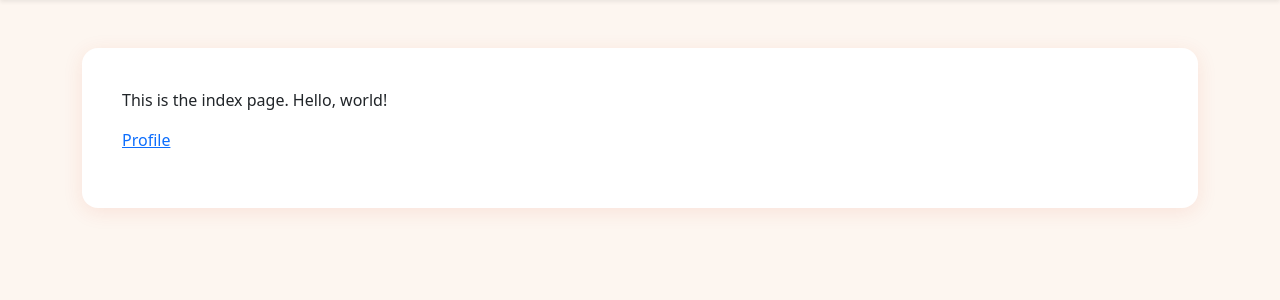
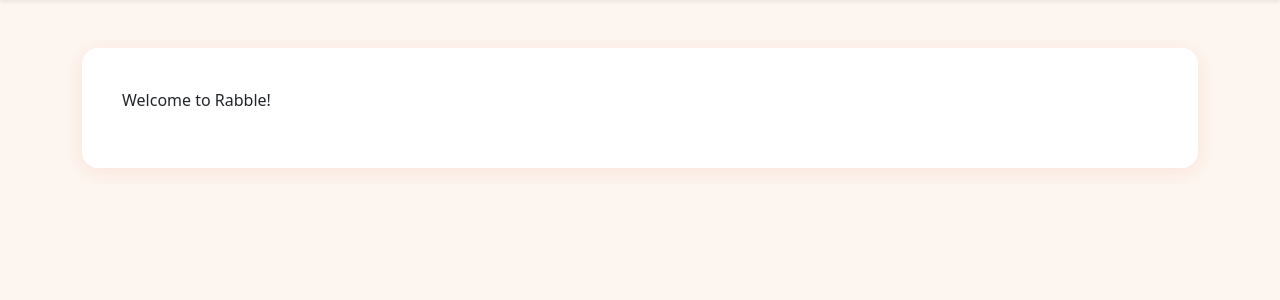
Before and after one commit to namdabest253/rabble, a Django app: page /rabble/ in a window 1280 px wide. Shown: the part 74-374 px from the top of the page. Run offline with Django 5.2, Linux system fonts and the light colour scheme.

Commit message:
done probably

```diff
--- a/src/rabble/views.py
+++ b/src/rabble/views.py
@@ -2,9 +2,14 @@ from django.shortcuts import render
 from django.http import HttpResponse
 
 def index(request):
-    context = {"welcome": "Hello, world!"}
+    if request.user.is_authenticated:
+        context = {"welcome": str(request.user) + "!"}
+    else:
+        context = {"welcome": "to Rabble!"}
 
     return render(request, "rabble/index.html", context)
 
 def profile(request):
-    return render(request, "rabble/profile.html")
+    context = {"username" : str(request.user), "email": str(request.user) + "@example.com"}
+
+    return render(request, "rabble/profile.html", context)
--- a/src/templates/rabble/base.html
+++ b/src/templates/rabble/base.html
@@ -44,7 +44,12 @@
         <div class="container-fluid">
             <a class="navbar-brand" href="{% url 'index' %}">Rabble</a>
             <div class="d-flex ms-auto">
-                <a class="btn btn-login" href="{% url 'login' %}">Login</a>
+                {% if user.is_authenticated %}
+                  <a class="btn btn-login" href="{% url 'profile' %}">My Profile</a>
+                  <a class="btn btn-login" href="{% url 'logout' %}">Logout</a>
+                {% else %}
+                  <a class="btn btn-login" href="{% url 'login' %}">Login</a>
+                {% endif %}
             </div>
         </div>
     </nav>
--- a/src/templates/rabble/index.html
+++ b/src/templates/rabble/index.html
@@ -2,9 +2,9 @@
 
 {% block content %}
 <p>
-   This is the index page. {{welcome}}
+   Welcome {{welcome}}
 </p>
-<p>
-    <a href="profile/">Profile</a>
-</p>
+<!-- <p>
+    <a href="profile">Profile</a>
+</p> -->
 {% endblock content %}
--- a/src/templates/rabble/profile.html
+++ b/src/templates/rabble/profile.html
@@ -2,9 +2,10 @@
 
 {% block content %}
 <p>
-   This is the profile page.
+   Username: {{username}}<br>
+   Email: {{email}}
 </p>
 <p>
-    <a href="/">Index</a>
+    <a href="/rabble">Index</a>
 </p>
 {% endblock content %}
```
